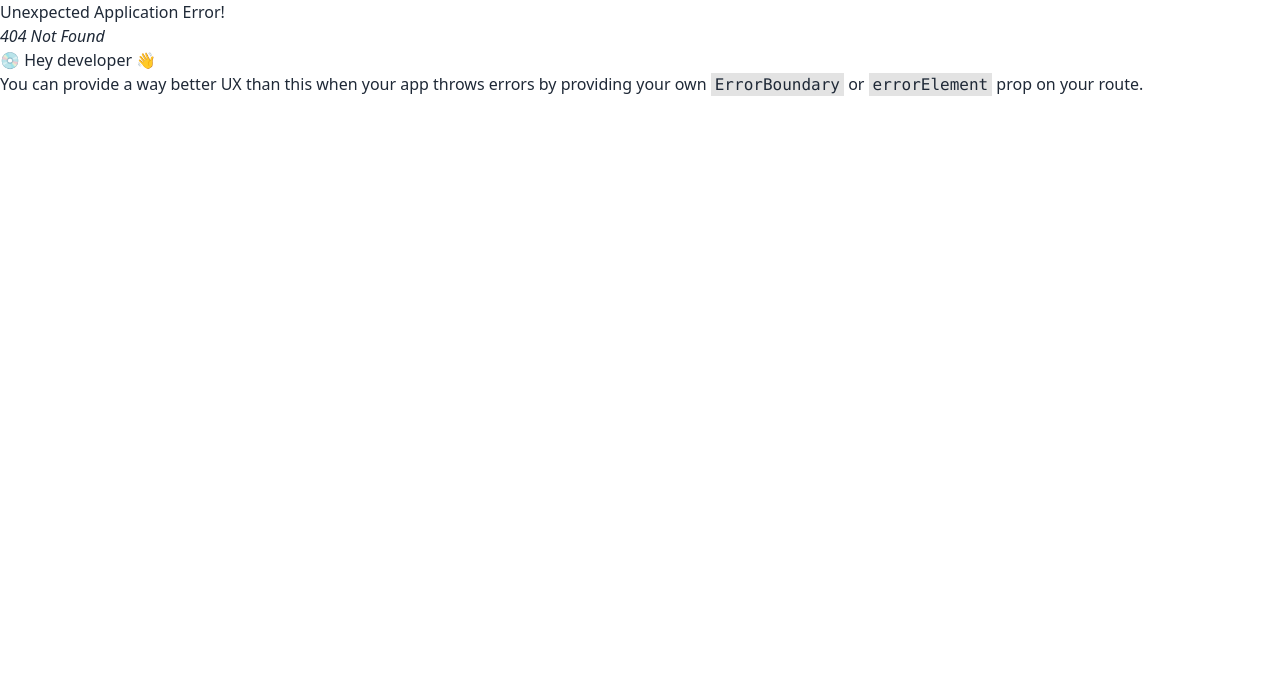
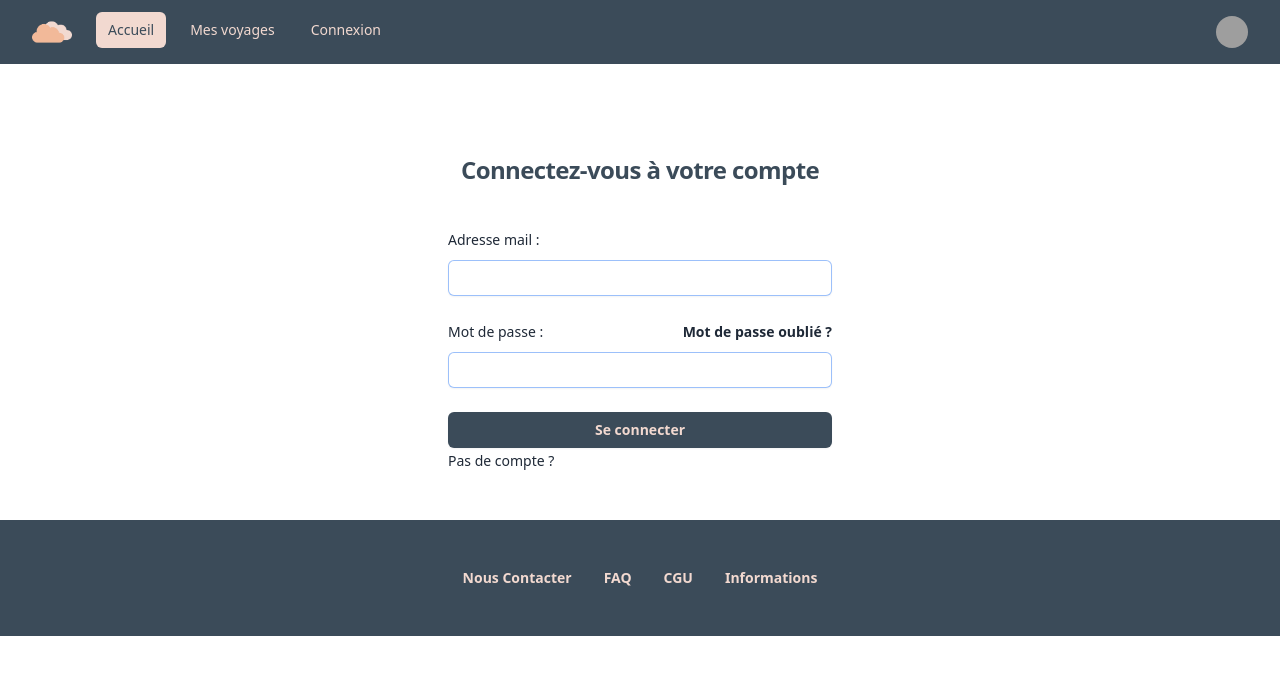
Before and after one commit to laurafeugene/site-voyage-front, a React (Vite) app: page /connexion in a window 1280 px wide. Before the commit this address had no page. Shown: the top 674 px of the page. Built offline with nearby package versions, Linux system fonts and the light colour scheme; grey boxes are pictures that could not be loaded.

Commit message:
feat: routes > more routes and NavLinks in Header

```diff
--- a/src/components/App/App.tsx
+++ b/src/components/App/App.tsx
@@ -7,7 +7,7 @@ function App() {
   return (
     <>
       <Header />
-      <Outlet />
+      <Outlet /> {/* permet de faire le rendu des composants enfants de la route */}
       <Footnote />
     </>
   );
--- a/src/components/App/Connection/connection.tsx
+++ b/src/components/App/Connection/connection.tsx
@@ -1,6 +1,4 @@
-
-import Header from "../Header/Header";
-import Footer from "../Footer/Footer";
+import { NavLink } from "react-router-dom";
 
 function ConnectionForm() {
     return (
@@ -47,9 +45,9 @@ function ConnectionForm() {
                     Mot de passe :
                   </label>
                   <div className="text-sm">
-                    <a href="#" className="font-semibold text-indigo-600 hover:text-indigo-500">
+                    <NavLink to="/forgotten-password" className="font-semibold text-indigo-600 hover:text-indigo-500">
                       Mot de passe oublié ?
-                    </a>
+                    </NavLink>
                   </div>
                 </div>
                 <div className="mt-2">
@@ -74,12 +72,9 @@ function ConnectionForm() {
               </div>
             </form>
 
-            <p className="mt-10 text-center text-sm text-gray-500">
-              Pas de compte ?{' '}
-            </p>
-            <p className="mt-10 text-center text-sm text-gray-500">
-              Mot de passe oublié ?{' '}
-            </p>
+            <NavLink to="/inscription" className="mt-10 text-center text-sm text-gray-500">
+              Pas de compte ?
+            </NavLink>
           </div>
         </div>
       </>
--- a/src/components/App/Footnote/Footnote.tsx
+++ b/src/components/App/Footnote/Footnote.tsx
@@ -5,19 +5,19 @@ function Footnote() {
         <footer className="footer footer-center p-10 bg-darkest text-lightest font-semibold rounded">
             <div className="grid grid-flow-col gap-4">
                 <NavLink
-                  to="/about"
+                  to="/contact"
                   className="hover:bg-lightest hover:text-darkest px-2 py-2 rounded-md"
                 >
                   Nous Contacter
                 </NavLink>
                 <NavLink
-                  to="/FAQ"
+                  to="/faq"
                   className="hover:bg-lightest hover:text-darkest px-2 py-2 rounded-md"
                 >
                   FAQ
                 </NavLink>
                 <NavLink
-                  to="/CGU"
+                  to="/cgu"
                   className="hover:bg-lightest hover:text-darkest px-2 py-2 rounded-md"
                 >
                   CGU
--- a/src/components/App/Header/Header.tsx
+++ b/src/components/App/Header/Header.tsx
@@ -1,11 +1,12 @@
 import { Fragment } from 'react';
 import { Disclosure, Menu, Transition } from '@headlessui/react';
 import { Bars3Icon, XMarkIcon } from '@heroicons/react/24/outline';
+import { NavLink } from 'react-router-dom';
 
 const navigation = [
-  { name: 'Accueil', href: '#', current: true },
-  { name: 'Mes voyages', href: '#', current: false },
-  { name: 'Connexion', href: '#', current: false },
+  { name: 'Accueil', href: '/', current: true },
+  { name: 'Mes voyages', href: '/voyages', current: false },
+  { name: 'Connexion', href: '/connexion', current: false },
 ];
 
 function classNames(...classes) {
@@ -46,9 +47,9 @@ function Header() {
                 <div className="hidden sm:ml-6 sm:block">
                   <div className="flex space-x-3">
                     {navigation.map((item) => (
-                      <a
+                      <NavLink
                         key={item.name}
-                        href={item.href}
+                        to={item.href}
                         className={classNames(
                           item.current
                             ? 'bg-lightest text-darkest'
@@ -58,7 +59,7 @@ function Header() {
                         aria-current={item.current ? 'page' : undefined}
                       >
                         {item.name}
-                      </a>
+                      </NavLink>
                     ))}
                   </div>
                 </div>
--- /dev/null
+++ b/src/components/App/NotFound/NotFound.tsx
@@ -0,0 +1,7 @@
+function NotFound() {
+  return (
+    <h1>NotFound</h1>
+  );
+}
+
+export default NotFound;
--- a/src/main.tsx
+++ b/src/main.tsx
@@ -1,4 +1,3 @@
-import React from 'react';
 import ReactDOM from 'react-dom/client';
 import { Route, RouterProvider, createBrowserRouter, createRoutesFromElements } from 'react-router-dom';
 
@@ -7,17 +6,26 @@ import FAQ from './components/App/FAQ/FAQ';
 import Home from './components/App/Home/Home';
 import Connection from './components/App/Connection/connection';
 import Register from './components/App/Register/register';
+import NotFound from './components/App/NotFound/NotFound';
 
 import './styles/main.css'
 
 const router = createBrowserRouter(
   createRoutesFromElements(
-        <Route path="/" element={<App />}>
-          <Route index element={<Home />} />
-          <Route path="FAQ" element={<FAQ />} />
-          <Route path="CGU" element={<h1>CGU</h1>} />
-          <Route path="connection" element={<Connection/>} />
-          <Route path="register" element={<Register />} />
+        <Route path="/" element={<App />} errorElement={<NotFound />}>
+          <Route errorElement={<NotFound />}>
+            <Route index element={<Home />} />
+            <Route path="voyages" element={<h1>Mes Voyages</h1>} >
+              <Route path="/voyages/:slug" element={<h1>Mon Voyage - slug</h1>} />
+            </Route>
+            <Route path="faq" element={<FAQ />} />
+            <Route path="cgu" element={<h1>CGU</h1>} />
+            <Route path="infos" element={<h1>Infos</h1>} />
+            <Route path="contact" element={<h1>Nous Contacter</h1>} />
+            <Route path="connexion" element={<Connection/>} />
+            <Route path="inscription" element={<Register />} />
+            <Route path="mot-de-passe-oublie" element={<h1>mdp oublié</h1>} />
+            </Route>
         </Route>
       )
 );
```
